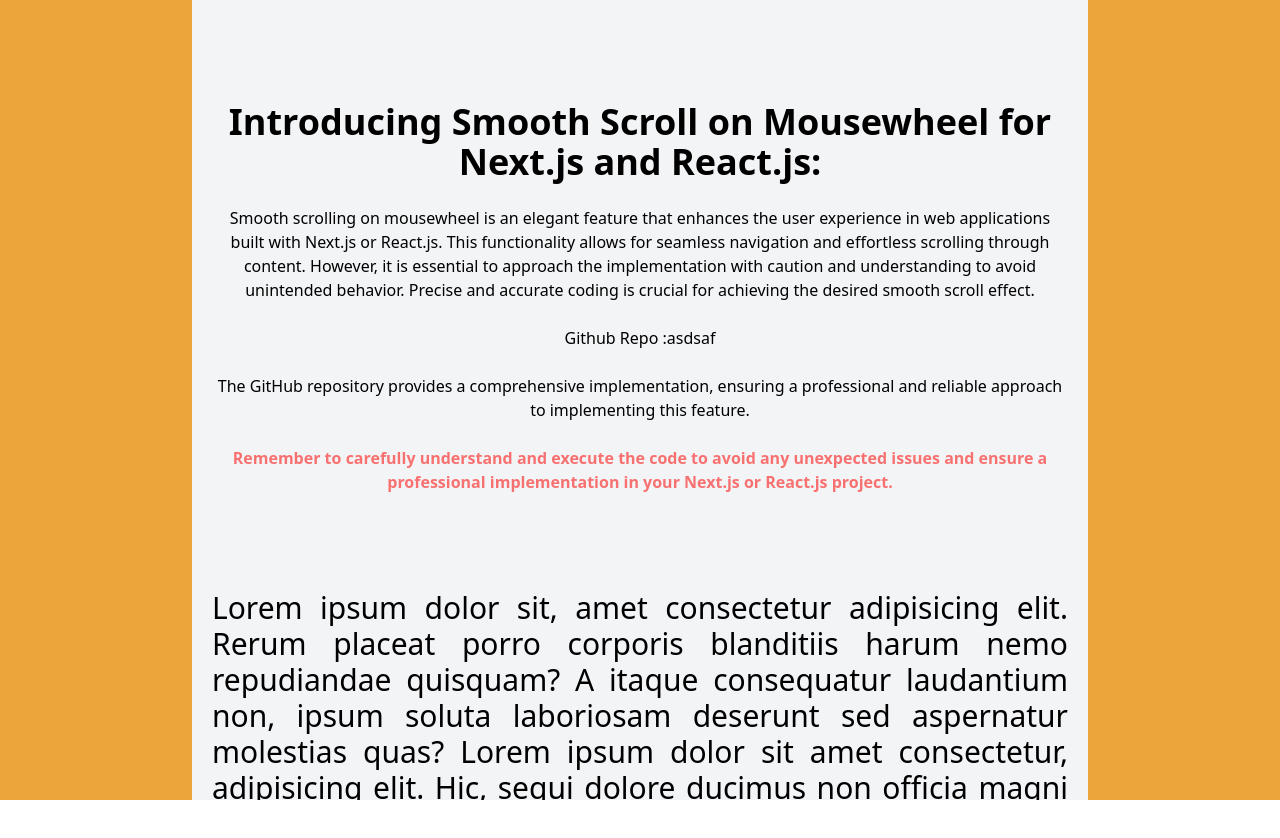
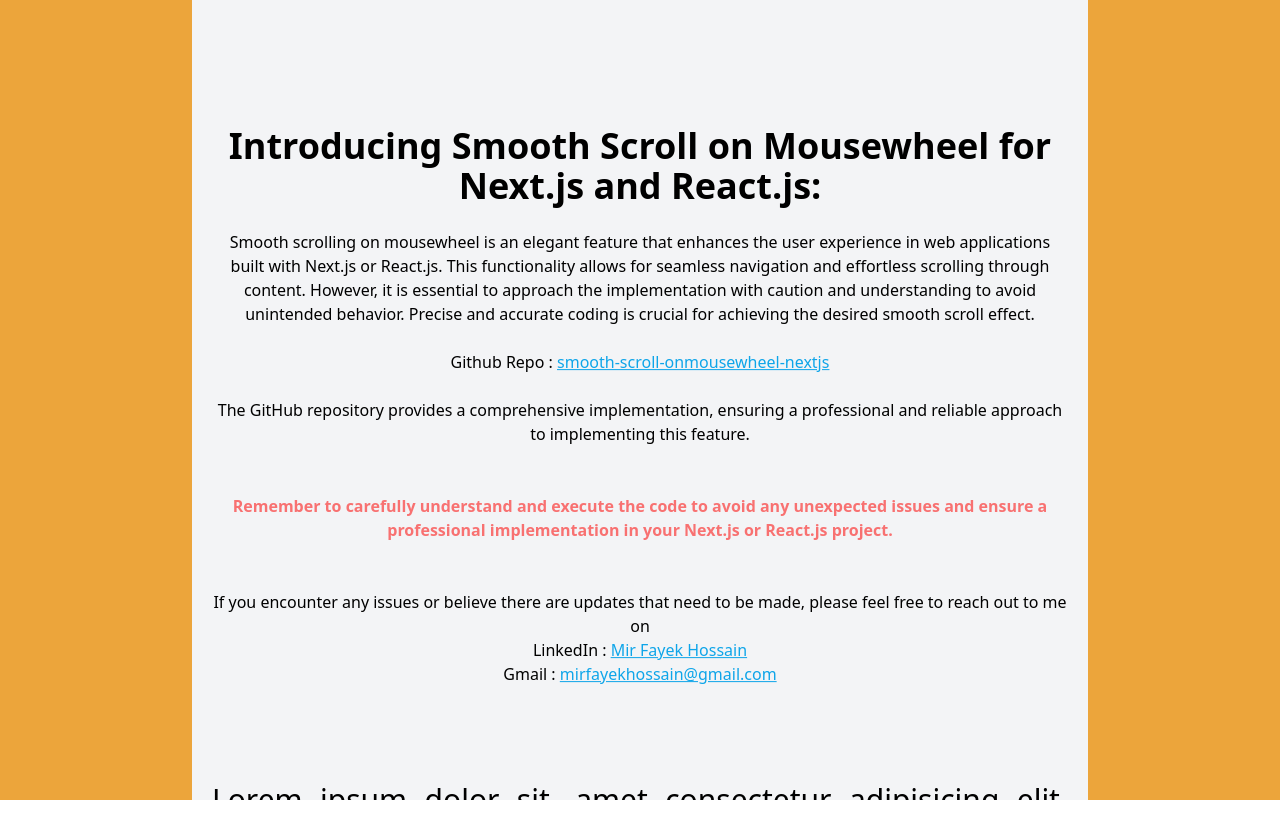
Before and after one commit to Mir-Fayek-Hossain/smooth-scroll-onmousewheel-nextjs, a Next.js app: page / in a window 1280 px wide. Shown: the top 838 px of the page. Built offline with nearby package versions, Linux system fonts and the light colour scheme.

Commit message:
Smooth scroll

```diff
--- a/pages/index.js
+++ b/pages/index.js
@@ -1,4 +1,5 @@
 import SmoothScroll from "@/components/SmoothScroll";
+import Link from "next/link";
 
 export default function Home() {
     return (
@@ -20,7 +21,15 @@
                     desired smooth scroll effect.
                 </p>
                 <br />
-                <p>Github Repo :asdsaf</p>
+                <p>
+                    Github Repo :{" "}
+                    <Link
+                        className="text-sky-500 underline"
+                        href="https://github.com/Mir-Fayek-Hossain/smooth-scroll-onmousewheel-nextjs"
+                    >
+                        smooth-scroll-onmousewheel-nextjs
+                    </Link>
+                </p>
                 <br />
                 <p>
                     The GitHub repository provides a comprehensive
@@ -28,10 +37,33 @@
                     approach to implementing this feature.
                 </p>
                 <br />
+                <br />
                 <p className="text-red-400 font-semibold">
                     Remember to carefully understand and execute the code to
                     avoid any unexpected issues and ensure a professional
                     implementation in your Next.js or React.js project.
+                </p>
+                <br />
+                <br />
+                <p>
+                    If you encounter any issues or believe there are updates
+                    that need to be made, please feel free to reach out to me on
+                    <br />
+                    LinkedIn :{" "}
+                    <Link
+                        className="text-sky-500 underline"
+                        href="https://www.linkedin.com/in/mir-fayek-hossain-49920a233/"
+                    >
+                        Mir Fayek Hossain
+                    </Link>
+                    <br />
+                    Gmail :{" "}
+                    <Link
+                        className="text-sky-500 underline"
+                        href="mailto:mirfayekhossain@gmail.com"
+                    >
+                        mirfayekhossain@gmail.com
+                    </Link>
                 </p>
                 <h2 className="text-3xl mt-24 text-justify">
                     Lorem ipsum dolor sit, amet consectetur adipisicing elit.
@@ -78,7 +110,9 @@
                     est nesciunt?
                 </h2>
             </div>
-            <p className="w-full bg-gray-700 text-white bold text-center">The End</p>
+            <p className="w-full bg-gray-700 text-white bold text-center">
+                The End
+            </p>
         </SmoothScroll>
     );
 }
```
